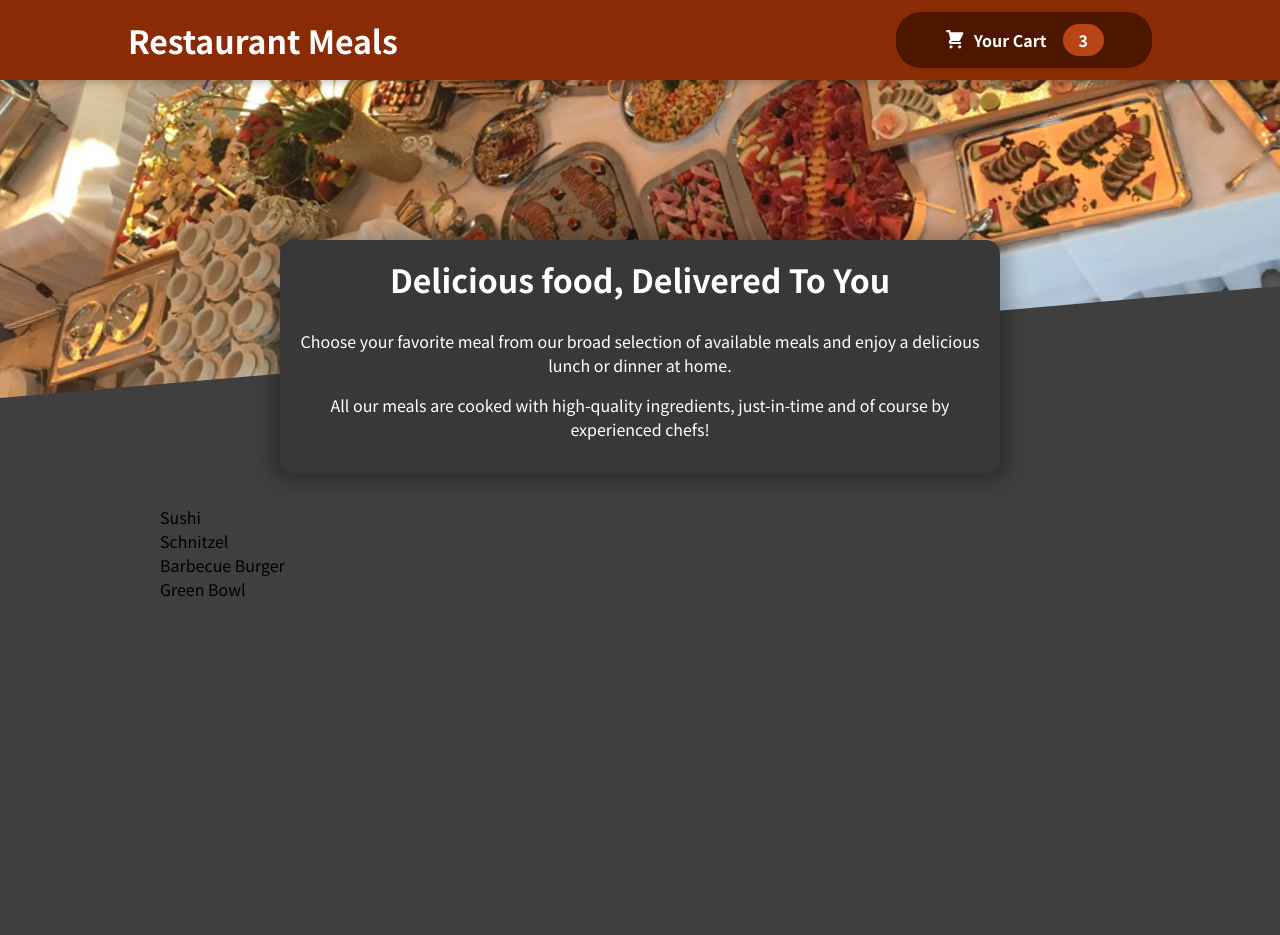
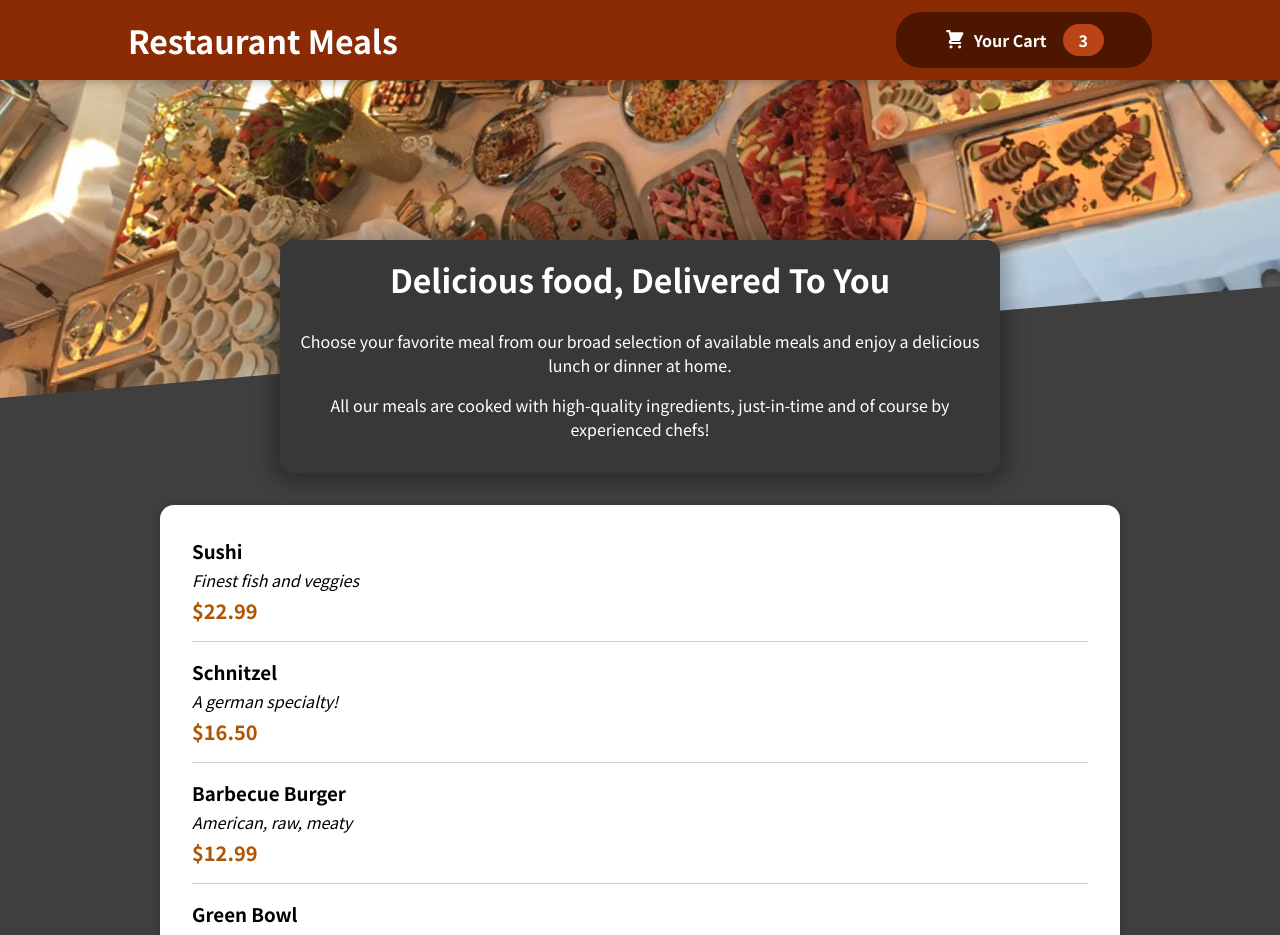
Before and after one commit to MyWorkSpace26/Food-order-project-React, a React (Create React App) app: page / in a window 1280 px wide. Shown: the top 935 px of the page. Before the commit the page ends 800 px from the top, so only its background shows below. Built offline with nearby package versions, Linux system fonts and the light colour scheme.

Commit message:
Adding Individual Meal Items & Displaying Them

```diff
--- a/src/components/Meals/AvailableMeals.js
+++ b/src/components/Meals/AvailableMeals.js
@@ -1,26 +1,27 @@
 import clases from "./AvailableMeals.module.css";
-
+import Card from "../UI/Card";
+import MealItem from "./MealItem/MealItem";
 const DUMMY_MEALS = [
   {
-    id: "m1",
+    id: "1",
     name: "Sushi",
     description: "Finest fish and veggies",
     price: 22.99,
   },
   {
-    id: "m2",
+    id: "2",
     name: "Schnitzel",
     description: "A german specialty!",
     price: 16.5,
   },
   {
-    id: "m3",
+    id: "3",
     name: "Barbecue Burger",
     description: "American, raw, meaty",
     price: 12.99,
   },
   {
-    id: "m4",
+    id: "4",
     name: "Green Bowl",
     description: "Healthy...and green...",
     price: 18.99,
@@ -30,11 +31,20 @@
 const AvailableMeals = () => {
   const mealslist = DUMMY_MEALS.map((meal) => {
     /* Example */
-    return <li>{meal.name}</li>;
+    return (
+      <MealItem
+        key={meal.id}
+        name={meal.name}
+        description={meal.description}
+        price={meal.price}
+      />
+    );
   });
   return (
     <section className={clases.meals}>
-      <ul>{mealslist}</ul>
+      <Card>
+        <ul>{mealslist}</ul>
+      </Card>
     </section>
   );
 };
--- /dev/null
+++ b/src/components/Meals/MealItem/MealItem.js
@@ -0,0 +1,18 @@
+import clases from "./MealItem.module.css";
+const MealItem = (props) => {
+  //to output this formattedprice with two decimal places
+  const price = `$${props.price.toFixed(2)}`;
+  return (
+    <li className={clases.meal}>
+      <div>
+        <h3>{props.name}</h3>
+        <div className={clases.description}>{props.description}</div>
+        <div className={clases.price}>{price}</div>
+      </div>
+
+      <div></div>
+    </li>
+  );
+};
+
+export default MealItem;
--- /dev/null
+++ b/src/components/Meals/MealItem/MealItem.module.css
@@ -0,0 +1,22 @@
+.meal {
+  display: flex;
+  justify-content: space-between;
+  margin: 1rem;
+  padding-bottom: 1rem;
+  border-bottom: 1px solid #ccc;
+}
+
+.meal h3 {
+  margin: 0 0 0.25rem 0;
+}
+
+.description {
+  font-style: italic;
+}
+
+.price {
+  margin-top: 0.25rem;
+  font-weight: bold;
+  color: #ad5502;
+  font-size: 1.25rem;
+}
--- /dev/null
+++ b/src/components/UI/Card.js
@@ -0,0 +1,8 @@
+import React from "react";
+import styles from "./Card.module.css";
+
+const Card = (props) => {
+  return <div className={styles["card"]}>{props.children}</div>;
+};
+
+export default Card;
--- /dev/null
+++ b/src/components/UI/Card.module.css
@@ -0,0 +1,6 @@
+.card {
+  padding: 1rem;
+  box-shadow: 0 2px 8px rgba(0, 0, 0, 0.25);
+  border-radius: 14px;
+  background-color: white;
+}
```
Also changed, not shown: src/components/Meals/MealItem/MealItemForm.js (added).
